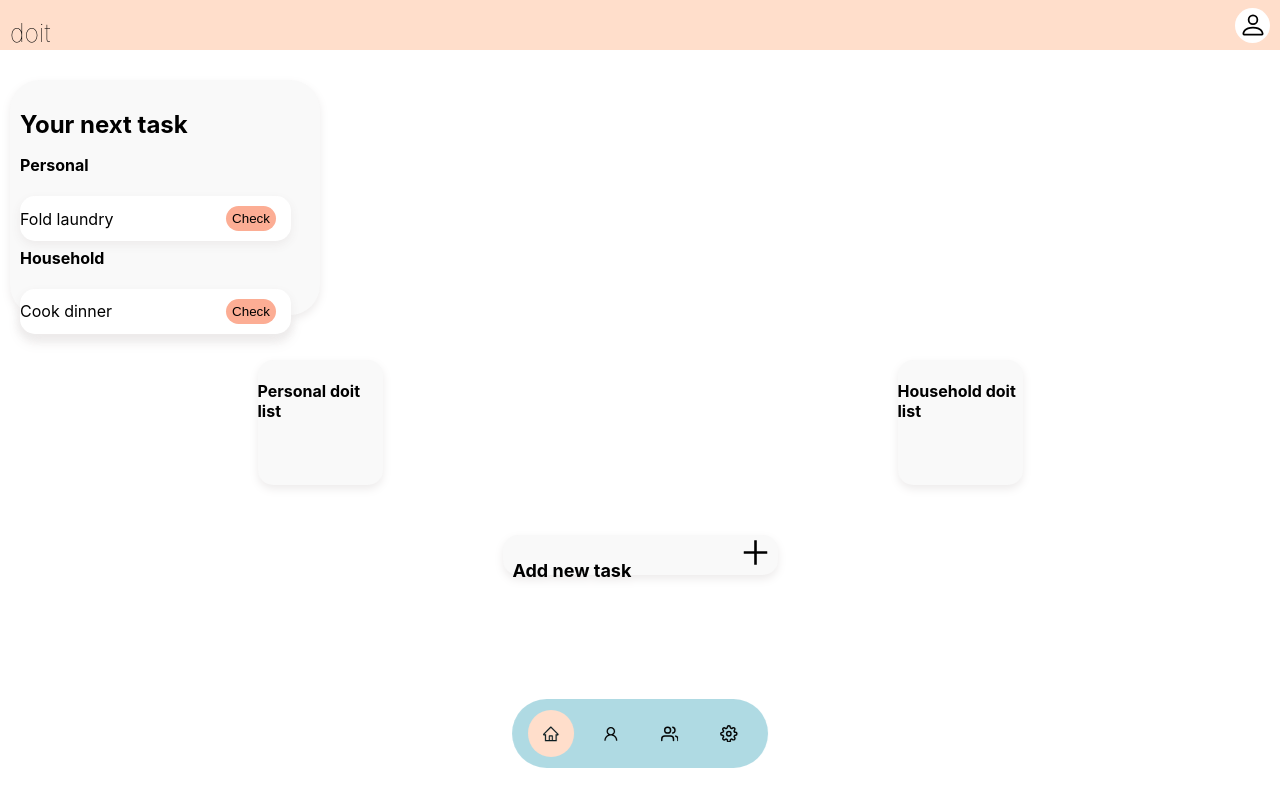
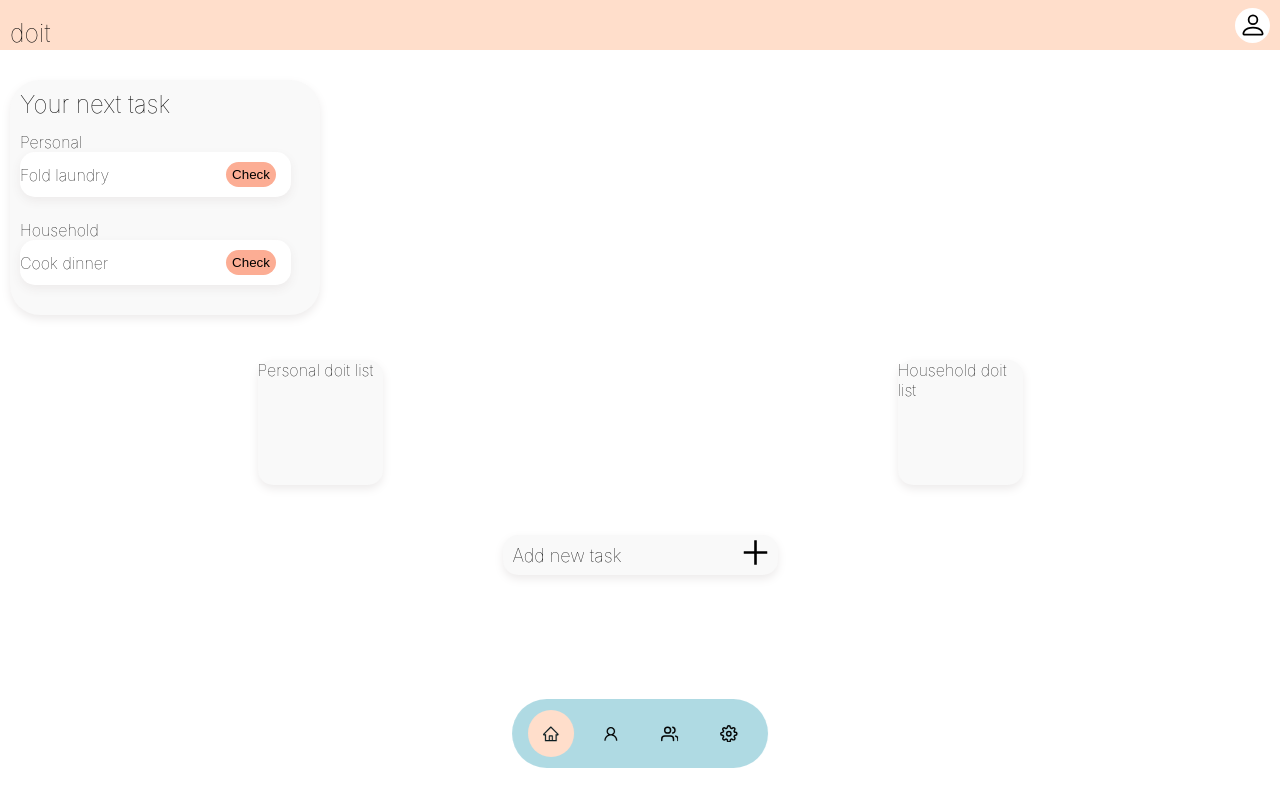
Before and after one commit to Duniia/doit, a React (Create React App) app: page / in a window 1280 px wide. Built offline with nearby package versions, Linux system fonts and the light colour scheme.

Commit message:
Michelle

```diff
--- a/src/index.css
+++ b/src/index.css
@@ -1,3 +1,11 @@
+*{
+  margin: 0;
+  padding: 0;
+  box-sizing: border-box;
+  font-family: 'Fuzzy Bubbles' 'Sans serif';
+  font-weight: lighter;
+}
+
 body {
   margin: 0;
   font-family: -apple-system, BlinkMacSystemFont, 'Segoe UI', 'Roboto', 'Oxygen',
```
